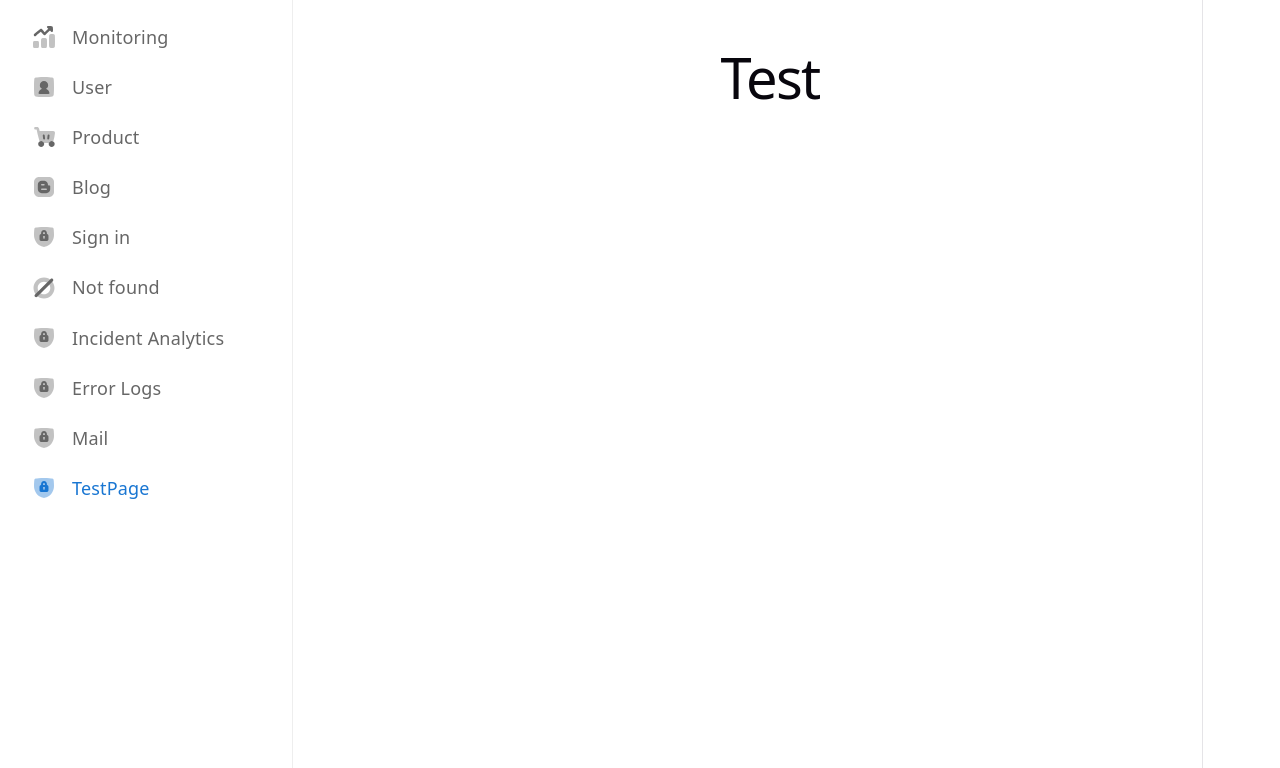
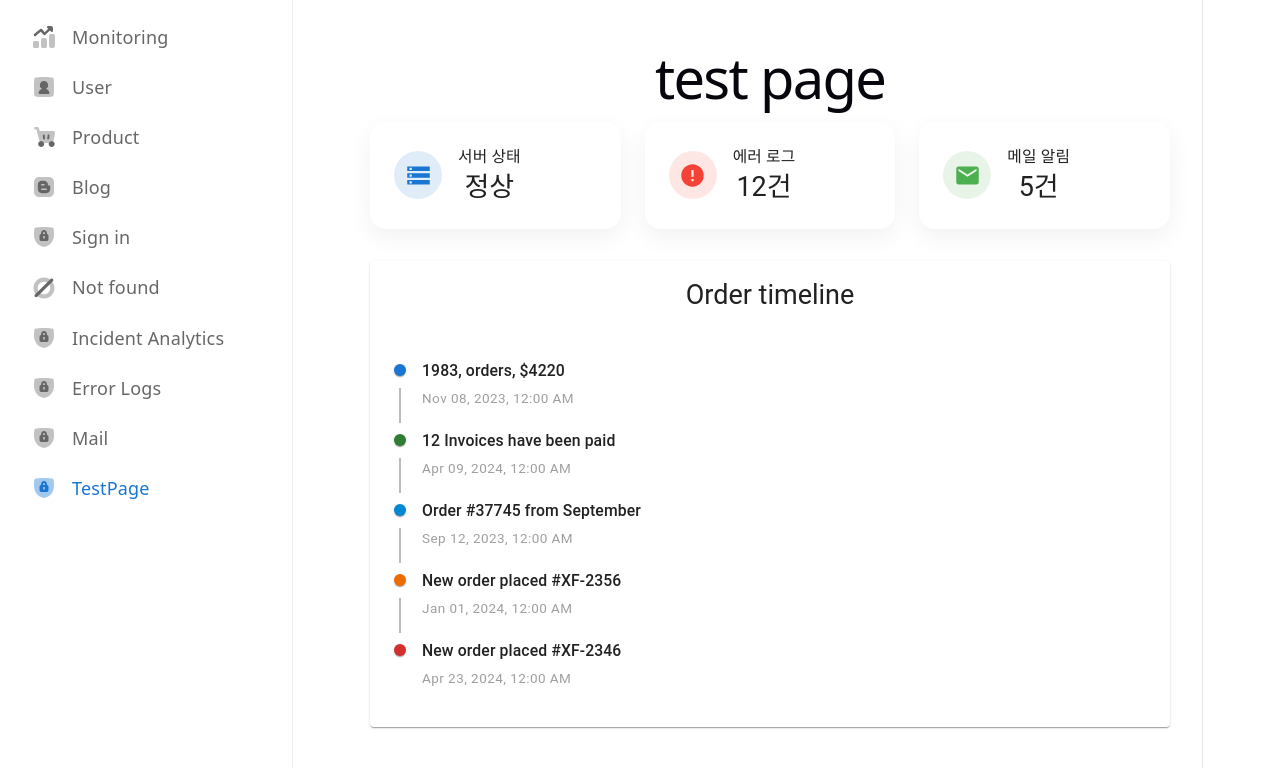
Before and after one commit to jeondaegam/service-monitor, a React (Vite) app in the folder perf-monitor-portlet/: page /testPage in a window 1280 px wide. Before the commit this address had no page. Shown: the top 768 px of the page. Built offline with nearby package versions, Linux system fonts and the light colour scheme.

Commit message:
timeline UI 추가

```diff
--- a/perf-monitor-portlet/package.json
+++ b/perf-monitor-portlet/package.json
@@ -13,6 +13,7 @@
     "@emotion/react": "^11.14.0",
     "@emotion/styled": "^11.14.1",
     "@mui/icons-material": "^9.0.0",
+    "@mui/lab": "^9.0.0-beta.2",
     "@mui/material": "^9.0.0",
     "react": "^19.2.4",
     "react-dom": "^19.2.4",
--- a/perf-monitor-portlet/src/TestPage.jsx
+++ b/perf-monitor-portlet/src/TestPage.jsx
@@ -1,3 +1,50 @@
+import { Box } from "@mui/material";
+import StorageIcon from "@mui/icons-material/Storage";
+import ErrorIcon from "@mui/icons-material/Error";
+import MailIcon from "@mui/icons-material/Mail";
+import SummaryCard from "./components/SummaryCard";
+
+import OrderTimeline from "./sections/overview/analytics-order-timeline";
+
 export default function TestPage() {
-  return <h1>Test</h1>;
+  return (
+    <Box>
+      <h1>test page</h1>
+
+      <Box
+        sx={{
+          display: "grid",
+          gridTemplateColumns: "repeat(3, 1fr)",
+          gap: 3,
+          mt: 3,
+        }}
+      >
+        <SummaryCard
+          title="서버 상태"
+          value="정상"
+          icon={<StorageIcon />}
+          color="#1976d2"
+        />
+
+        <SummaryCard
+          title="에러 로그"
+          value="12건"
+          icon={<ErrorIcon />}
+          color="#f44336"
+        />
+
+        <SummaryCard
+          title="메일 알림"
+          value="5건"
+          icon={<MailIcon />}
+          color="#4caf50"
+        />
+      </Box>
+
+      {/* 👉 여기 추가 */}
+      <Box sx={{ mt: 4 }}>
+        <OrderTimeline />
+      </Box>
+    </Box>
+  );
 }
--- /dev/null
+++ b/perf-monitor-portlet/src/components/SummaryCard.jsx
@@ -0,0 +1,39 @@
+import { Box, Card, Typography } from "@mui/material";
+
+export default function SummaryCard({ title, value, icon, color = "#1976d2" }) {
+  return (
+    <Card
+      sx={{
+        p: 3,
+        borderRadius: 4,
+        boxShadow: "0 8px 24px rgba(0,0,0,0.06)",
+      }}
+    >
+      <Box sx={{ display: "flex", alignItems: "center", gap: 2 }}>
+        <Box
+          sx={{
+            width: 48,
+            height: 48,
+            borderRadius: "50%",
+            bgcolor: `${color}22`,
+            color,
+            display: "flex",
+            alignItems: "center",
+            justifyContent: "center",
+          }}
+        >
+          {icon}
+        </Box>
+
+        <Box>
+          <Typography variant="body2" color="text.secondary">
+            {title}
+          </Typography>
+          <Typography variant="h5" fontWeight={700}>
+            {value}
+          </Typography>
+        </Box>
+      </Box>
+    </Card>
+  );
+}
--- /dev/null
+++ b/perf-monitor-portlet/src/sections/overview/analytics-order-timeline.jsx
@@ -0,0 +1,113 @@
+import Card from "@mui/material/Card";
+import Timeline from "@mui/lab/Timeline";
+import TimelineDot from "@mui/lab/TimelineDot";
+import Typography from "@mui/material/Typography";
+import CardHeader from "@mui/material/CardHeader";
+import TimelineContent from "@mui/lab/TimelineContent";
+import TimelineSeparator from "@mui/lab/TimelineSeparator";
+import TimelineConnector from "@mui/lab/TimelineConnector";
+import TimelineItem, { timelineItemClasses } from "@mui/lab/TimelineItem";
+
+const timelineList = [
+  {
+    id: "1",
+    type: "order1",
+    title: "1983, orders, $4220",
+    time: "2023-11-08T00:00:00",
+  },
+  {
+    id: "2",
+    type: "order2",
+    title: "12 Invoices have been paid",
+    time: "2024-04-09T00:00:00",
+  },
+  {
+    id: "3",
+    type: "order3",
+    title: "Order #37745 from September",
+    time: "2023-09-12T00:00:00",
+  },
+  {
+    id: "4",
+    type: "order4",
+    title: "New order placed #XF-2356",
+    time: "2024-01-01T00:00:00",
+  },
+  {
+    id: "5",
+    type: "order5",
+    title: "New order placed #XF-2346",
+    time: "2024-04-23T00:00:00",
+  },
+];
+
+function formatDateTime(value) {
+  if (!value) return "";
+
+  return new Date(value).toLocaleString("en-US", {
+    day: "2-digit",
+    month: "short",
+    year: "numeric",
+    hour: "2-digit",
+    minute: "2-digit",
+  });
+}
+
+export default function OrderTimeline({
+  title = "Order timeline",
+  subheader,
+  list = timelineList,
+  sx,
+}) {
+  return (
+    <Card sx={sx}>
+      <CardHeader title={title} subheader={subheader} />
+
+      <Timeline
+        sx={{
+          m: 0,
+          p: 3,
+          [`& .${timelineItemClasses.root}:before`]: {
+            flex: 0,
+            padding: 0,
+          },
+        }}
+      >
+        {list.map((item, index) => (
+          <Item
+            key={item.id}
+            item={item}
+            lastItem={index === list.length - 1}
+          />
+        ))}
+      </Timeline>
+    </Card>
+  );
+}
+
+function Item({ item, lastItem }) {
+  return (
+    <TimelineItem>
+      <TimelineSeparator>
+        <TimelineDot
+          color={
+            (item.type === "order1" && "primary") ||
+            (item.type === "order2" && "success") ||
+            (item.type === "order3" && "info") ||
+            (item.type === "order4" && "warning") ||
+            "error"
+          }
+        />
+        {lastItem ? null : <TimelineConnector />}
+      </TimelineSeparator>
+
+      <TimelineContent>
+        <Typography variant="subtitle2">{item.title}</Typography>
+
+        <Typography variant="caption" sx={{ color: "text.disabled" }}>
+          {formatDateTime(item.time)}
+        </Typography>
+      </TimelineContent>
+    </TimelineItem>
+  );
+}
```
Also changed, not shown: 1 other file (tests, documents, lock files or other folders).
